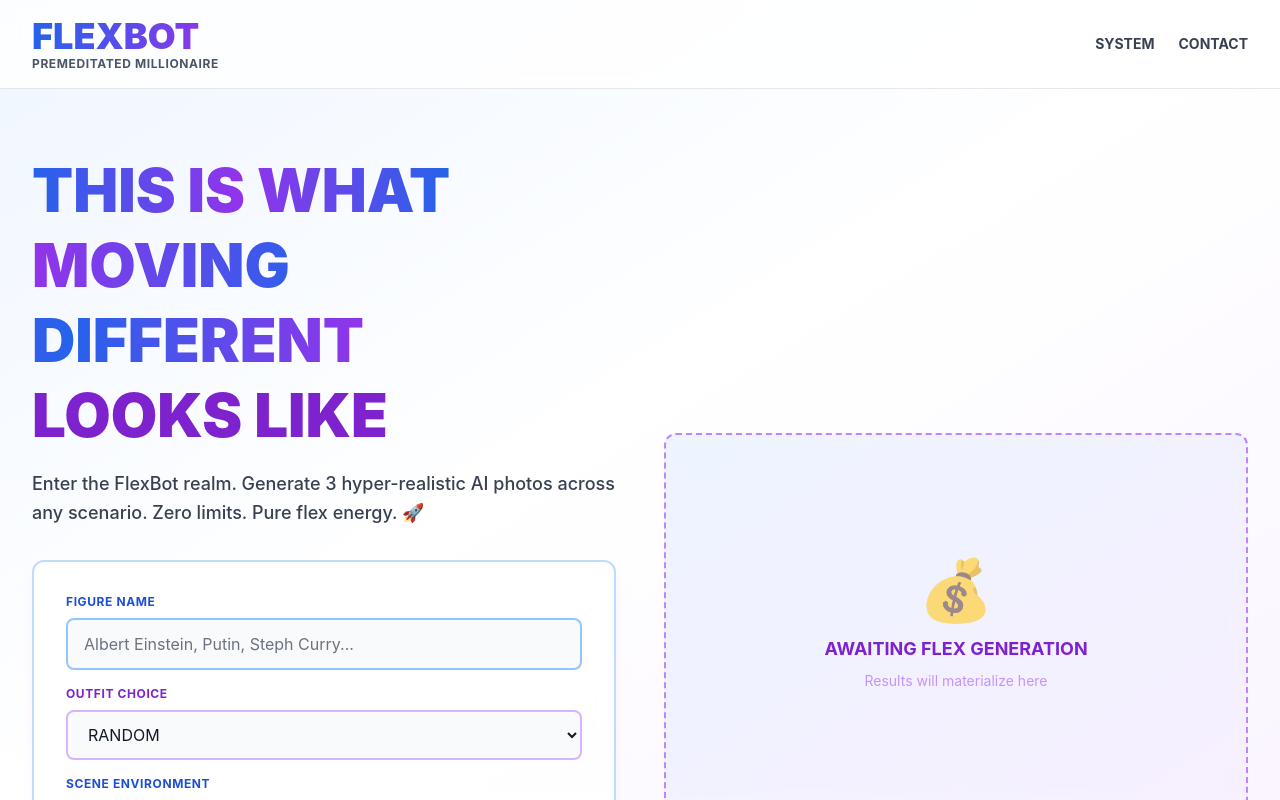
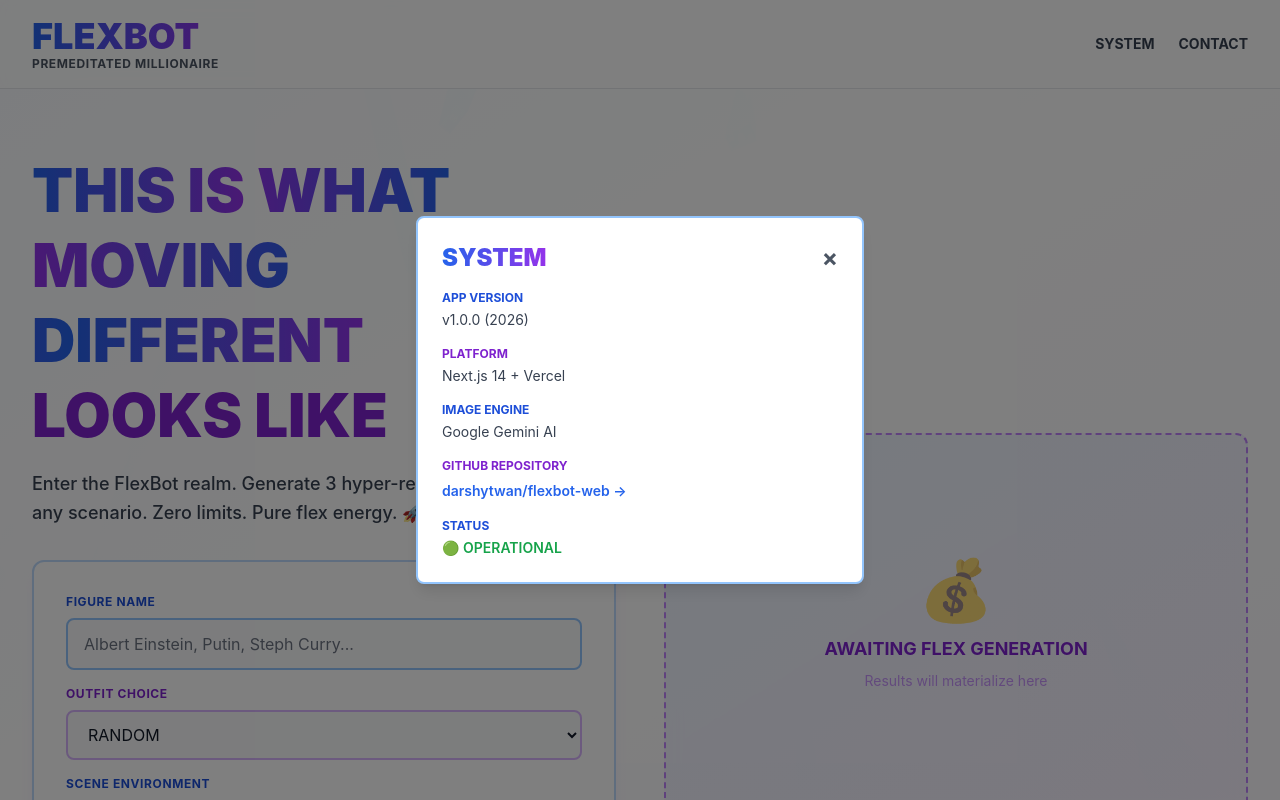
Before and after one commit to drymonkey08/flexbot-web, a Next.js app: page / in a window 1280 px wide. Both pictures are taken after a click on the button "SYSTEM". Shown: the top 800 px of the page. Built offline with nearby package versions, Linux system fonts and the light colour scheme.

Commit message:
Add CONTACT and SYSTEM modals + fix falling money animation rendering

```diff
--- a/app/page.tsx
+++ b/app/page.tsx
@@ -19,6 +19,8 @@
   const [isLoading, setIsLoading] = useState(false);
   const [progress, setProgress] = useState(0);
   const [error, setError] = useState('');
+  const [showContact, setShowContact] = useState(false);
+  const [showSystem, setShowSystem] = useState(false);
 
   const handleGenerate = async (data: {
     name: string;
@@ -63,12 +65,12 @@
   };
 
   return (
-    <main className="min-h-screen bg-white relative overflow-hidden">
+    <main className="min-h-screen bg-white relative">
+      {/* Animated gradient background effect */}
+      <div className="fixed inset-0 bg-gradient-to-br from-blue-50 via-white to-purple-50 pointer-events-none z-0" />
+
       {/* Falling money animation */}
       <FallingMoney />
-
-      {/* Animated gradient background effect */}
-      <div className="fixed inset-0 bg-gradient-to-br from-blue-50 via-white to-purple-50 pointer-events-none" />
 
       {/* Header */}
       <header className="relative bg-white/80 backdrop-blur border-b border-gray-200 sticky top-0 z-50">
@@ -78,8 +80,8 @@
             <p className="text-xs text-gray-600 font-bold tracking-wider">PREMEDITATED MILLIONAIRE</p>
           </div>
           <div className="flex gap-6 text-sm font-bold text-gray-700 uppercase">
-            <button className="hover:text-purple-600 transition duration-300">SYSTEM</button>
-            <button className="hover:text-purple-600 transition duration-300">CONTACT</button>
+            <button onClick={() => setShowSystem(!showSystem)} className="hover:text-purple-600 transition duration-300">SYSTEM</button>
+            <button onClick={() => setShowContact(!showContact)} className="hover:text-purple-600 transition duration-300">CONTACT</button>
           </div>
         </div>
       </header>
@@ -175,6 +177,74 @@
           <p className="text-gray-600 text-sm font-mono">© 2026 FLEXBOT | THIS IS WHAT IT LOOKS LIKE WHEN YOU MOVE DIFFERENT 🚀</p>
         </div>
       </footer>
+
+      {/* System Modal */}
+      {showSystem && (
+        <div className="fixed inset-0 bg-black/50 flex items-center justify-center z-50 p-4">
+          <div className="bg-white rounded-lg max-w-md w-full p-6 border-2 border-blue-300 shadow-lg">
+            <div className="flex justify-between items-center mb-4">
+              <h2 className="text-2xl font-black text-transparent bg-clip-text bg-gradient-to-r from-blue-600 to-purple-600">SYSTEM</h2>
+              <button onClick={() => setShowSystem(false)} className="text-2xl font-bold text-gray-600 hover:text-gray-800">×</button>
+            </div>
+            <div className="space-y-4">
+              <div>
+                <p className="text-xs font-bold text-blue-700 uppercase mb-1">APP VERSION</p>
+                <p className="text-sm text-gray-700">v1.0.0 (2026)</p>
+              </div>
+              <div>
+                <p className="text-xs font-bold text-purple-700 uppercase mb-1">PLATFORM</p>
+                <p className="text-sm text-gray-700">Next.js 14 + Vercel</p>
+              </div>
+              <div>
+                <p className="text-xs font-bold text-blue-700 uppercase mb-1">IMAGE ENGINE</p>
+                <p className="text-sm text-gray-700">Google Gemini AI</p>
+              </div>
+              <div>
+                <p className="text-xs font-bold text-purple-700 uppercase mb-1">GITHUB REPOSITORY</p>
+                <a href="https://github.com/darshytwan/flexbot-web" target="_blank" rel="noopener noreferrer" className="text-sm text-blue-600 hover:text-blue-800 font-semibold">darshytwan/flexbot-web →</a>
+              </div>
+              <div>
+                <p className="text-xs font-bold text-blue-700 uppercase mb-1">STATUS</p>
+                <p className="text-sm text-green-600 font-semibold">🟢 OPERATIONAL</p>
+              </div>
+            </div>
+          </div>
+        </div>
+      )}
+
+      {/* Contact Modal */}
+      {showContact && (
+        <div className="fixed inset-0 bg-black/50 flex items-center justify-center z-50 p-4">
+          <div className="bg-white rounded-lg max-w-md w-full p-6 border-2 border-purple-300 shadow-lg">
+            <div className="flex justify-between items-center mb-4">
+              <h2 className="text-2xl font-black text-transparent bg-clip-text bg-gradient-to-r from-blue-600 to-purple-600">CONTACT</h2>
+              <button onClick={() => setShowContact(false)} className="text-2xl font-bold text-gray-600 hover:text-gray-800">×</button>
+            </div>
+            <div className="space-y-3">
+              <div>
+                <p className="text-xs font-bold text-blue-700 uppercase mb-1">EMAIL</p>
+                <a href="mailto:contact@flexbot.com" className="text-sm text-blue-600 hover:text-blue-800 font-semibold">contact@flexbot.com</a>
+              </div>
+              <div>
+                <p className="text-xs font-bold text-purple-700 uppercase mb-1">DISCORD</p>
+                <a href="https://discord.gg/flexbot" target="_blank" rel="noopener noreferrer" className="text-sm text-blue-600 hover:text-blue-800 font-semibold">Join Discord Server →</a>
+              </div>
+              <div>
+                <p className="text-xs font-bold text-blue-700 uppercase mb-1">TWITTER / X</p>
+                <a href="https://twitter.com/flexbot" target="_blank" rel="noopener noreferrer" className="text-sm text-blue-600 hover:text-blue-800 font-semibold">@flexbot</a>
+              </div>
+              <div>
+                <p className="text-xs font-bold text-purple-700 uppercase mb-1">GITHUB</p>
+                <a href="https://github.com/darshytwan" target="_blank" rel="noopener noreferrer" className="text-sm text-blue-600 hover:text-blue-800 font-semibold">@darshytwan</a>
+              </div>
+              <div>
+                <p className="text-xs font-bold text-blue-700 uppercase mb-1">INSTAGRAM</p>
+                <a href="https://instagram.com/premeditated.millionaire" target="_blank" rel="noopener noreferrer" className="text-sm text-blue-600 hover:text-blue-800 font-semibold">@premeditated.millionaire</a>
+              </div>
+            </div>
+          </div>
+        </div>
+      )}
     </main>
   );
 }
--- a/components/FallingMoney.tsx
+++ b/components/FallingMoney.tsx
@@ -116,8 +116,8 @@
   return (
     <canvas
       ref={canvasRef}
-      className="fixed inset-0 pointer-events-none z-0"
-      style={{ opacity: 0.5 }}
+      className="fixed inset-0 pointer-events-none z-10"
+      style={{ opacity: 0.8, mixBlendMode: 'screen' }}
     />
   );
 }
```
